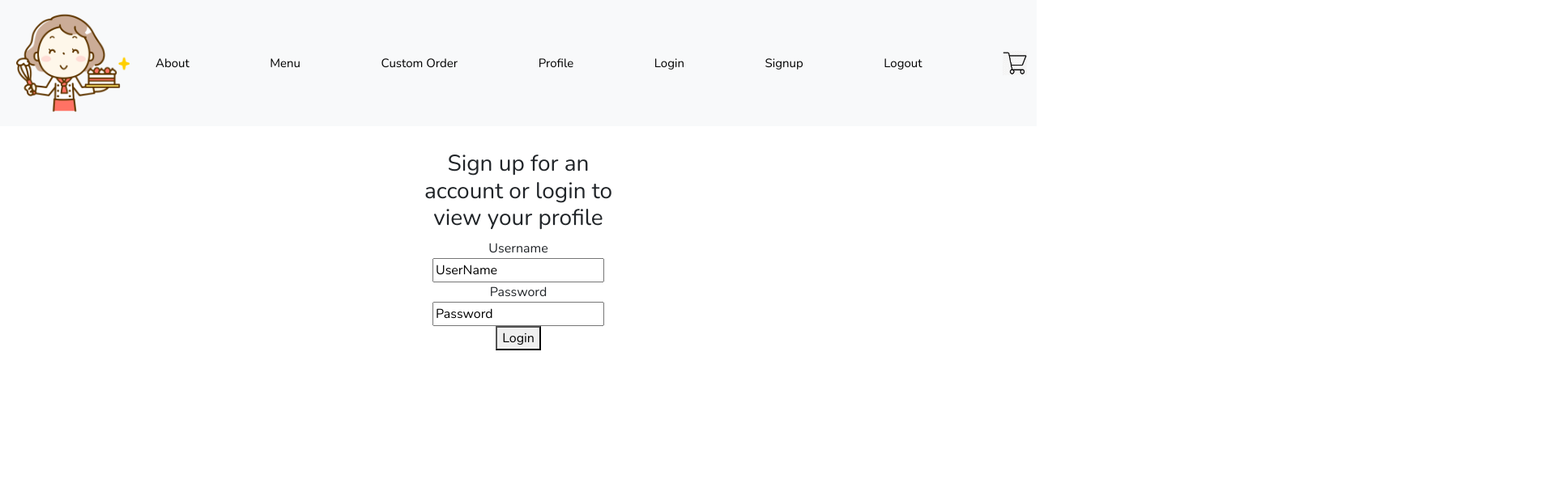
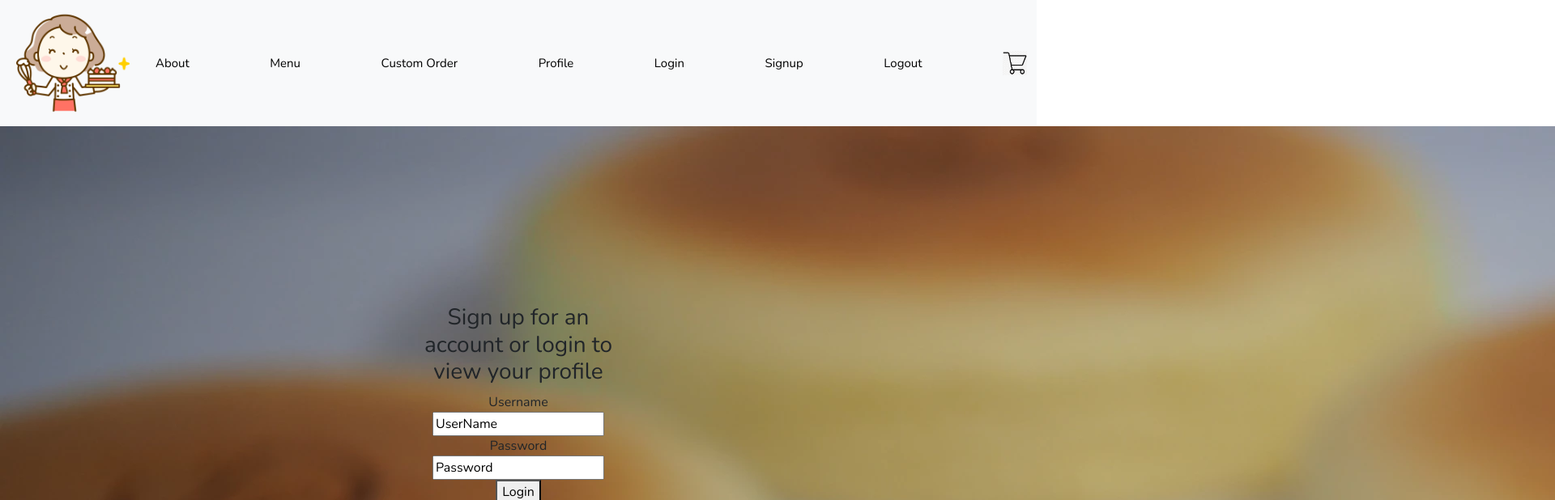
Before and after one commit to tingwendy/Chotto-Bakery-Frontend, a React (Create React App) app: page /login in a window 1280 px wide. Shown: the top 618 px of the page at 81% size, 1920 px wide, since content can reach past the window. Built offline with nearby package versions, Linux system fonts and the light colour scheme; a web font is replaced by a local one.

Commit message:
added background to signup page

```diff
--- a/src/App.css
+++ b/src/App.css
@@ -107,14 +107,21 @@
   text-align: left;
 }
 
+.signUp {
+  width: 700px;
+  height: 700px;
+}
+
 .signup-form {
   font-family: "Nunito";
   padding: 20px;
   display: flex;
   flex-direction: column;
-  max-width: 300px;
-  border-radius: 8px;
-  margin: 10px auto;
+  max-width: 550px;
+  max-height: 300px;
+  /* border-radius: 8px; */
+  margin: 200px 500px;
+  position: absolute;
 }
 
 .signup-form-contents {
--- a/src/Components/Login.js
+++ b/src/Components/Login.js
@@ -1,5 +1,6 @@
 import React from "react";
 import authService from "./Auth";
+import cheesecakeBackground from "../assets/cheesecakeBackground.webp"
 
 const Login = (props) => {
   const [username, setUsername] = React.useState("UserName");
@@ -22,6 +23,7 @@ const Login = (props) => {
   };
 
   return (
+    <div className="signUp">
     <div className="signup-form">
       <h3>Sign up for an account or login to view your profile</h3>
       <div className="signup-form-contents">
@@ -41,6 +43,7 @@ const Login = (props) => {
           />
           <button type="submit">Login</button>
         </form>
+
       )}
       {!props.login && (
         <form onSubmit={signupUser}>
@@ -68,6 +71,8 @@ const Login = (props) => {
       <p>{loginMessage}</p>
       </div>
     </div>
+      <img className="signUpBackground" src= {cheesecakeBackground} alt="signUpBackground"/>
+    </div>
   );
 };
 
```
